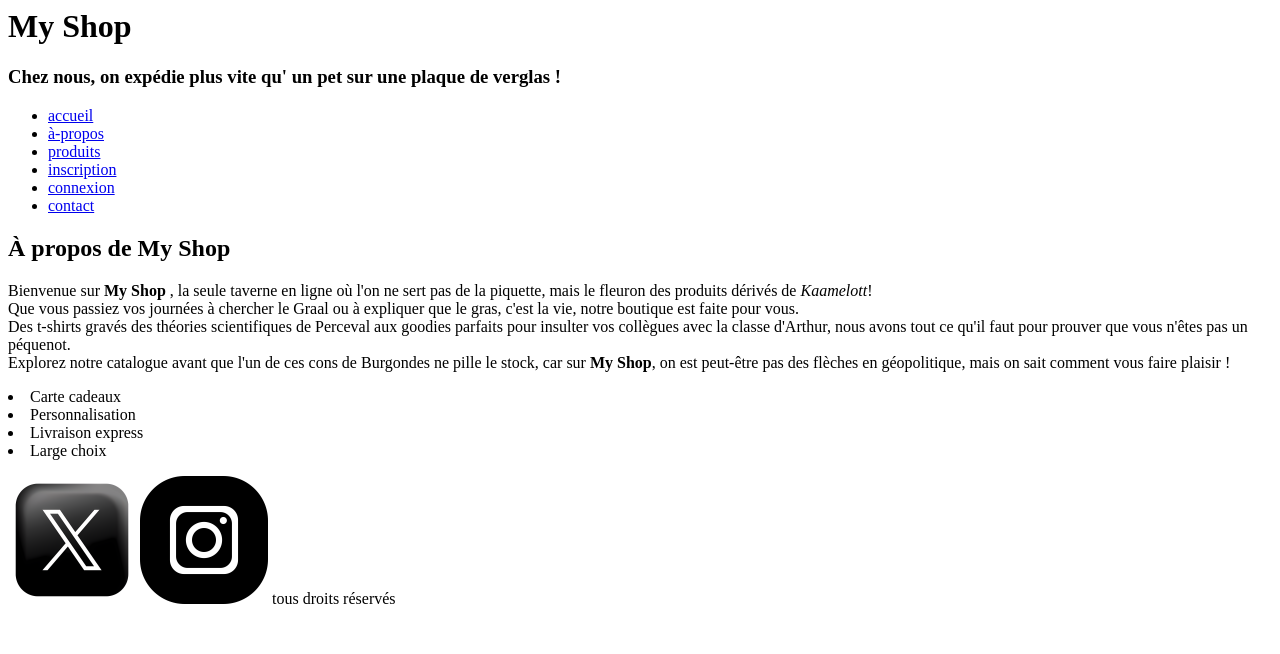
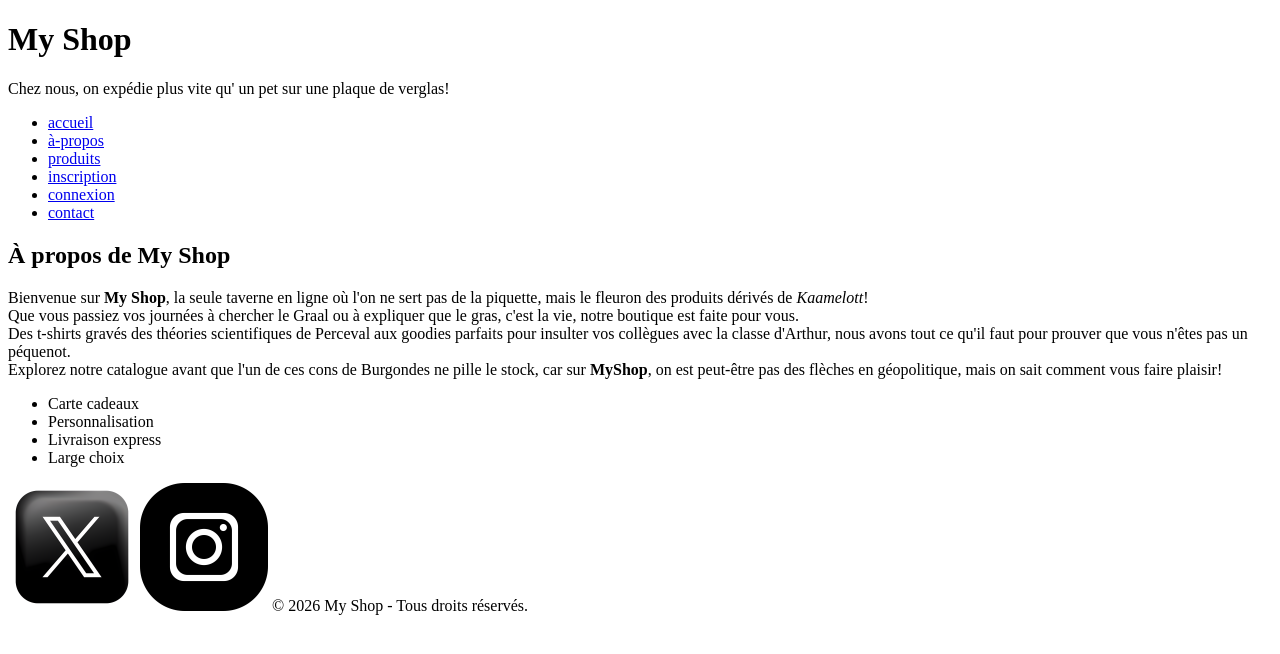
Before and after one commit to randy15700/MyShop, a plain HTML site: page pages/about.html in a window 1280 px wide. Drawn offline with Linux system fonts and the light colour scheme.

Commit message:
correction HTML

```diff
--- a/pages/about.html
+++ b/pages/about.html
@@ -1,3 +1,4 @@
+<!DOCTYPE html>
 <html lang="fr">
 
 <head>
@@ -9,7 +10,7 @@
 <body>
     <header>
         <h1>My Shop</h1>
-        <h3>Chez nous, on expédie plus vite qu' un pet sur une plaque de verglas !</h3>
+        <p>Chez nous, on expédie plus vite qu' un pet sur une plaque de verglas!</p>
         <ul>
             <li>
                 <a href="../index.html">accueil</a>
@@ -35,26 +36,22 @@
     <main>
         <h2>À propos de My Shop</h2>
 
-        <p>Bienvenue sur <strong>My Shop</strong> , la seule taverne en ligne où l'on ne sert pas de la piquette, mais
-            le
-            fleuron des produits dérivés de <em>Kaamelott</em>! <br>
+        <p>Bienvenue sur <strong>My Shop</strong>, la seule taverne en ligne où l'on ne sert pas de la piquette, mais
+            le fleuron des produits dérivés de <em>Kaamelott</em>! <br>
             Que vous passiez vos journées à chercher le Graal ou à expliquer que le gras, c'est la vie, notre boutique
-            est
-            faite pour vous. <br>
+            est faite pour vous. <br>
             Des t-shirts gravés des théories scientifiques de Perceval aux goodies parfaits pour insulter vos collègues
-            avec
-            la classe d'Arthur, nous avons tout ce qu'il faut pour prouver que vous n'êtes pas un péquenot. <br>
-            Explorez notre catalogue avant que l'un de ces cons de Burgondes ne pille le stock, car sur <strong>My
-                Shop</strong>, on est peut-être pas des flèches en géopolitique, mais on sait comment vous faire plaisir
-            !
+            avec la classe d'Arthur, nous avons tout ce qu'il faut pour prouver que vous n'êtes pas un péquenot. <br>
+            Explorez notre catalogue avant que l'un de ces cons de Burgondes ne pille le stock, car sur <strong>MyShop</strong>,
+            on est peut-être pas des flèches en géopolitique, mais on sait comment vous faire plaisir!
         </p>
 
-        <dl>
+        <ul>
             <li>Carte cadeaux</li>
             <li>Personnalisation</li>
             <li>Livraison express</li>
             <li>Large choix</li>
-        </dl>
+        </ul>
 
 
     </main>
@@ -64,7 +61,7 @@
         <a target="_blank" href="https://www.instagram.com/"><img src="../assets/images/logo insta.png"
                 alt="lien instagram"></a>
 
-        tous droits réservés
+        © 2026 My Shop - Tous droits réservés.
 
     </footer>
 
```
Also changed, not shown: index.html (+1 -0 lines), pages/SignIn.html (+1 -0 lines), pages/SignUp.html (+1 -0 lines), pages/contact.html (+1 -0 lines), pages/products.html (+2 -0 lines).
